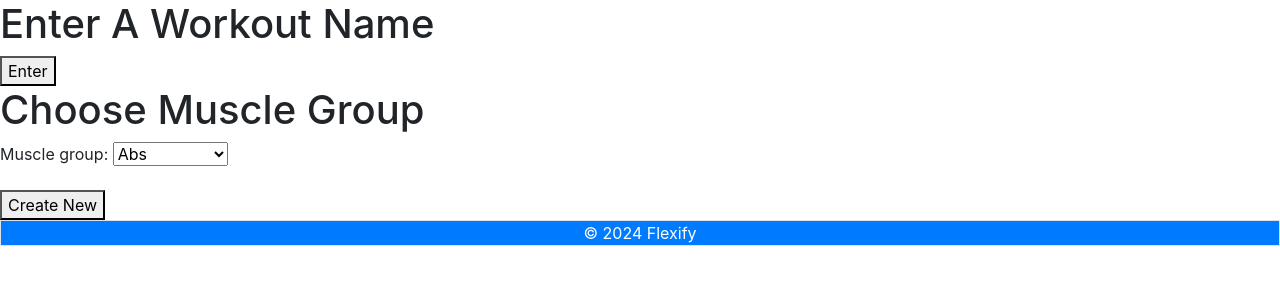
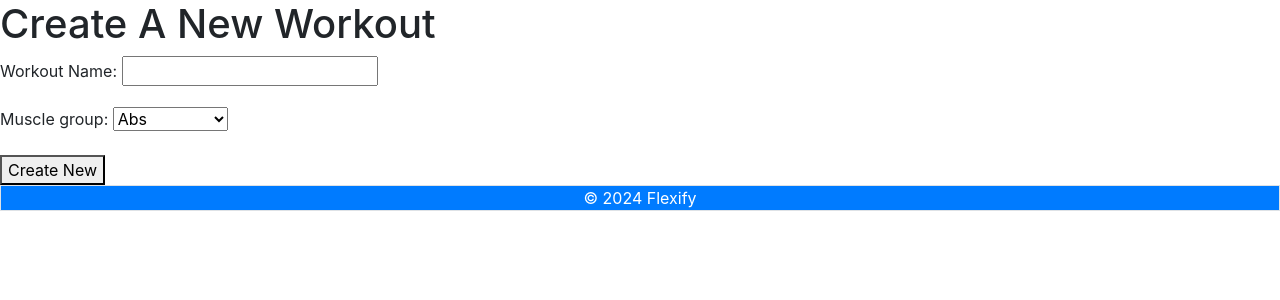
Before and after one commit to SahusBhandary/Flexify, a Django app: page /exercise/ in a window 1280 px wide. Shown: the part 64-364 px from the top of the page. Run offline with Django 5.2, Linux system fonts and the light colour scheme.

Commit message:
mongodb and workout history connection

```diff
--- a/Flexify/main/templates/main/exercise.html
+++ b/Flexify/main/templates/main/exercise.html
@@ -3,14 +3,7 @@
 {% block title %} Create new Response {% endblock %}
 
 {% block content %}
-<h1>Enter A Workout Name</h1>
-<form method="post" action="/exercise/">
-    {% csrf_token %}
-    {{workoutNameForm.as_p}}
-    <button type="submit", name="save_workout">Enter</button>
-</form>
-
-<h1>Choose Muscle Group</h1>
+<h1>Create A New Workout</h1>
 <form method="post" action="/exercise/">
     {% csrf_token %}
     {{form.as_p}}
@@ -20,7 +13,7 @@
 {% if displayContent == True %}
     <ul>
         {% for workouts in workout_list %}
-            <li><input type="checkbox", value="clicked", name ="c{{workouts}}" checked>{{workouts}}</input></li>
+            <li><input type="checkbox", value="clicked", name ="workout_{{ forloop.counter }}", value="{{ workout }}">{{workouts}}</input></li>
         {% endfor %}
     </ul>
 {% endif %}
--- a/Flexify/workout/forms.py
+++ b/Flexify/workout/forms.py
@@ -20,8 +20,5 @@ class WorkoutResponse(forms.Form):
         ("triceps", "Triceps"),
 
     ]
-
+    name = forms.CharField(label="Workout Name", max_length=200)
     muscle_group = forms.ChoiceField(choices=CHOICES)
-
-class CreateNewWorkout(forms.Form):
-    name = forms.CharField(label="Workout Name", max_length=200)
--- a/Flexify/workout/views.py
+++ b/Flexify/workout/views.py
@@ -1,8 +1,8 @@
 from django.shortcuts import render
 from django.http import HttpResponse, HttpResponseRedirect
 import requests
-from .forms import WorkoutResponse, CreateNewWorkout
-from workout.models import UserWorkoutHistory
+from .forms import WorkoutResponse
+from workout.models import UserWorkoutHistory, Workouts
 from django.contrib.auth.decorators import login_required
 
 """
@@ -20,30 +20,33 @@ def exercise_API_req(request):
     listExercises = []
     canDisplay = False
     if request.method == "POST":
-        form = WorkoutResponse(request.POST)
-        workoutNameForm = CreateNewWorkout(request.POST)
-
-
-        if form.is_valid():
-            canDisplay = True
-            muscle = form.cleaned_data["muscle_group"]
-            api_url = 'https://api.api-ninjas.com/v1/exercises?muscle={}'.format(muscle)
-            response = requests.get(api_url, headers={'X-Api-Key': 'Ynv9N0AgZh7W0SnR3TxOpA==k1ucv8udqf3FRxIf'})
-            if response.status_code == requests.codes.ok:
-                exercises = response.json()
-                for exercise in exercises:
-                    listExercises.append(exercise['name'])
-                request.session["listExercises"] = listExercises
-            else:
-                print("Error:", response.status_code, response.text)
-        if workoutNameForm.is_valid():
-            username = request.user.username
-            workoutName = workoutNameForm.cleaned_data["name"]
-            newWorkout = UserWorkoutHistory(user=username, workout_name=workoutName, workout_list=[])
-            newWorkout.save()
+        if 'save_muscle' in request.POST:
+            form = WorkoutResponse(request.POST)
+            if form.is_valid():
+                canDisplay = True
+                muscle = form.cleaned_data["muscle_group"]
+                api_url = 'https://api.api-ninjas.com/v1/exercises?muscle={}'.format(muscle)
+                response = requests.get(api_url, headers={'X-Api-Key': 'Ynv9N0AgZh7W0SnR3TxOpA==k1ucv8udqf3FRxIf'})
+                if response.status_code == requests.codes.ok:
+                    exercises = response.json()
+                    for exercise in exercises:
+                        listExercises.append(exercise['name'])
+                    request.session["listExercises"] = listExercises
+                else:
+                    print("Error:", response.status_code, response.text)
+                username = request.user.username
+                workoutName = form.cleaned_data["name"]
+                newWorkoutHistory = UserWorkoutHistory(user=username, workout_name=workoutName)
+                newWorkoutHistory.save()
+                workout = Workouts(name=muscle)
+                workout.save()
+                selected_workouts = []
+                for key, value in request.POST.items():
+                    if key.startswith('workout_'):
+                        selected_workouts.append(value)
+                print(selected_workouts)
     else:
         canDisplay = False
         form = WorkoutResponse()
-        workoutNameForm = CreateNewWorkout()
 
-    return render(request, "main/exercise.html", {"form":form, "workoutFormName": workoutNameForm, "displayContent":canDisplay, "workout_list": listExercises})
+    return render(request, "main/exercise.html", {"form":form, "displayContent":canDisplay, "workout_list": listExercises})
```
Also changed, not shown: Flexify/workout/models.py (+7 -1 lines), Flexify/workout/migrations/0002_remove_userworkouthistory_workout_list_workouts.py (added).
